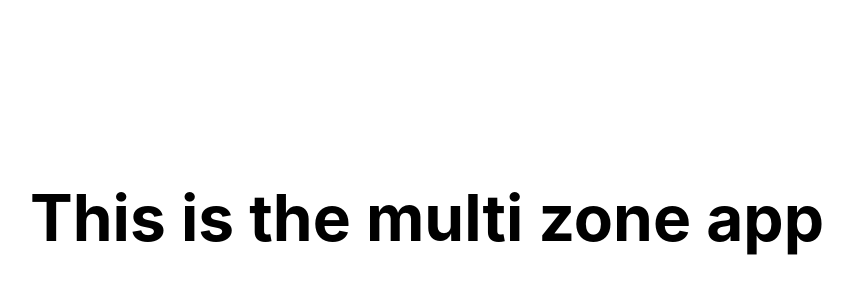
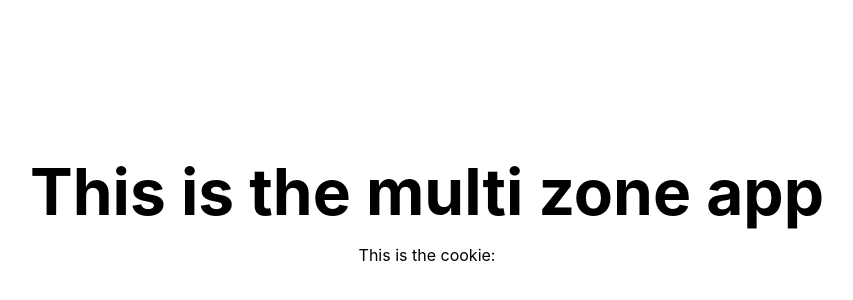
Before and after one commit to farmstrong8/nextjs-multi-zone-app-example, a Next.js app: page / in a window 1280 px wide. Shown: the part 182-482 px from the top of the page, without its empty margins (213-1066 px from the left). Built offline with nearby package versions, Linux system fonts and the light colour scheme.

Commit message:
add cookie

```diff
--- a/package.json
+++ b/package.json
@@ -9,6 +9,7 @@
     "lint": "next lint"
   },
   "dependencies": {
+    "js-cookie": "^3.0.1",
     "next": "12.1.0",
     "react": "17.0.2",
     "react-dom": "17.0.2"
--- a/pages/index.js
+++ b/pages/index.js
@@ -1,8 +1,10 @@
 import Head from "next/head";
-import Image from "next/image";
 import styles from "../styles/Home.module.css";
+import Cookies from "js-cookie";
 
 export default function Home() {
+    const cookie = Cookies.get("_some_cookie");
+
     return (
         <div className={styles.container}>
             <Head>
@@ -16,6 +18,7 @@ export default function Home() {
 
             <main className={styles.main}>
                 <h1 className={styles.title}>This is the multi zone app</h1>
+                <p>This is the cookie: {cookie}</p>
             </main>
         </div>
     );
```
Also changed, not shown: 1 other file (tests, documents, lock files or other folders).
